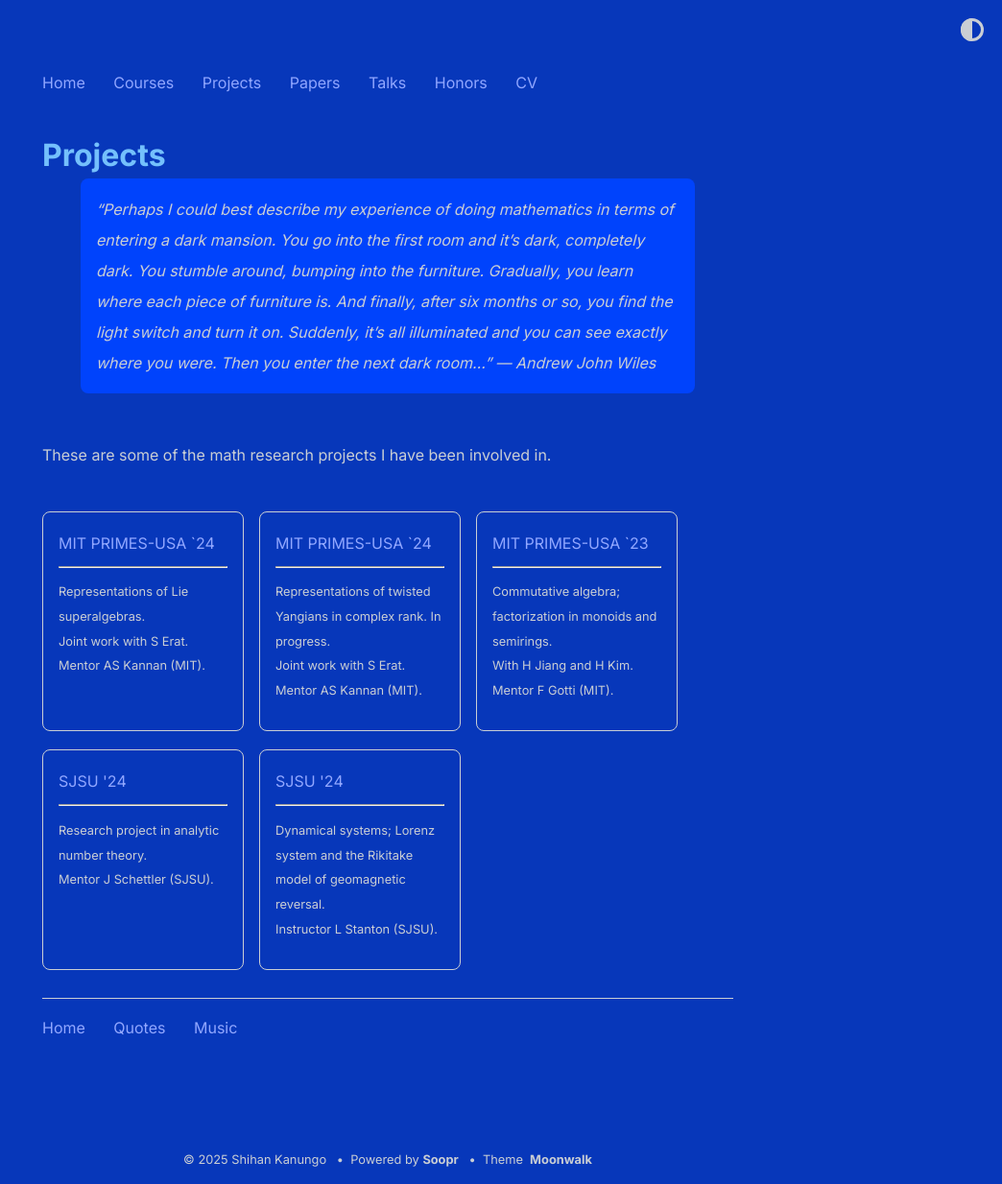
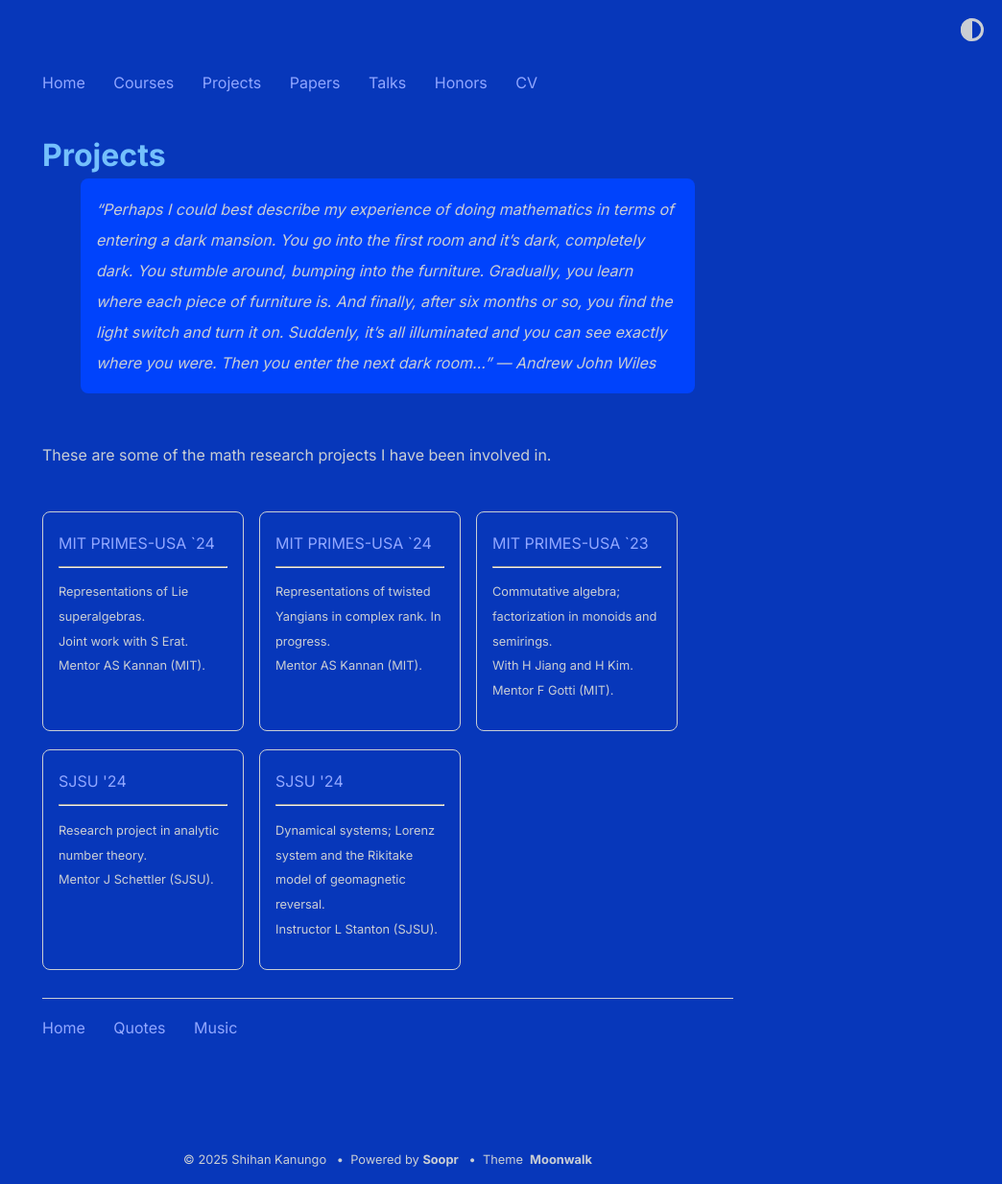
Before and after one commit to shihankanungo/shihankanungo.github.io, a Jekyll site: the page built from projects.md, in a window 1280 px wide. Shown: the whole page at 96% size, without its empty margins (236-1280 px from the left). Built offline with Jekyll 4.4.1, drawn with Linux system fonts in a browser that asks for light colours.

Commit message:
Update home.yml

```diff
--- a/_data/home.yml
+++ b/_data/home.yml
@@ -30,7 +30,7 @@ project_entries:
 
   - title: MIT PRIMES-USA `24
     url: primes-24-2
-    desc: Representations of twisted Yangians in complex rank. In progress. <br> Joint work with S Erat. <br> Mentor AS Kannan (MIT).
+    desc: Representations of twisted Yangians in complex rank. In progress. <br> Mentor AS Kannan (MIT).
 
   - title: MIT PRIMES-USA `23
     url: primes-23
```
